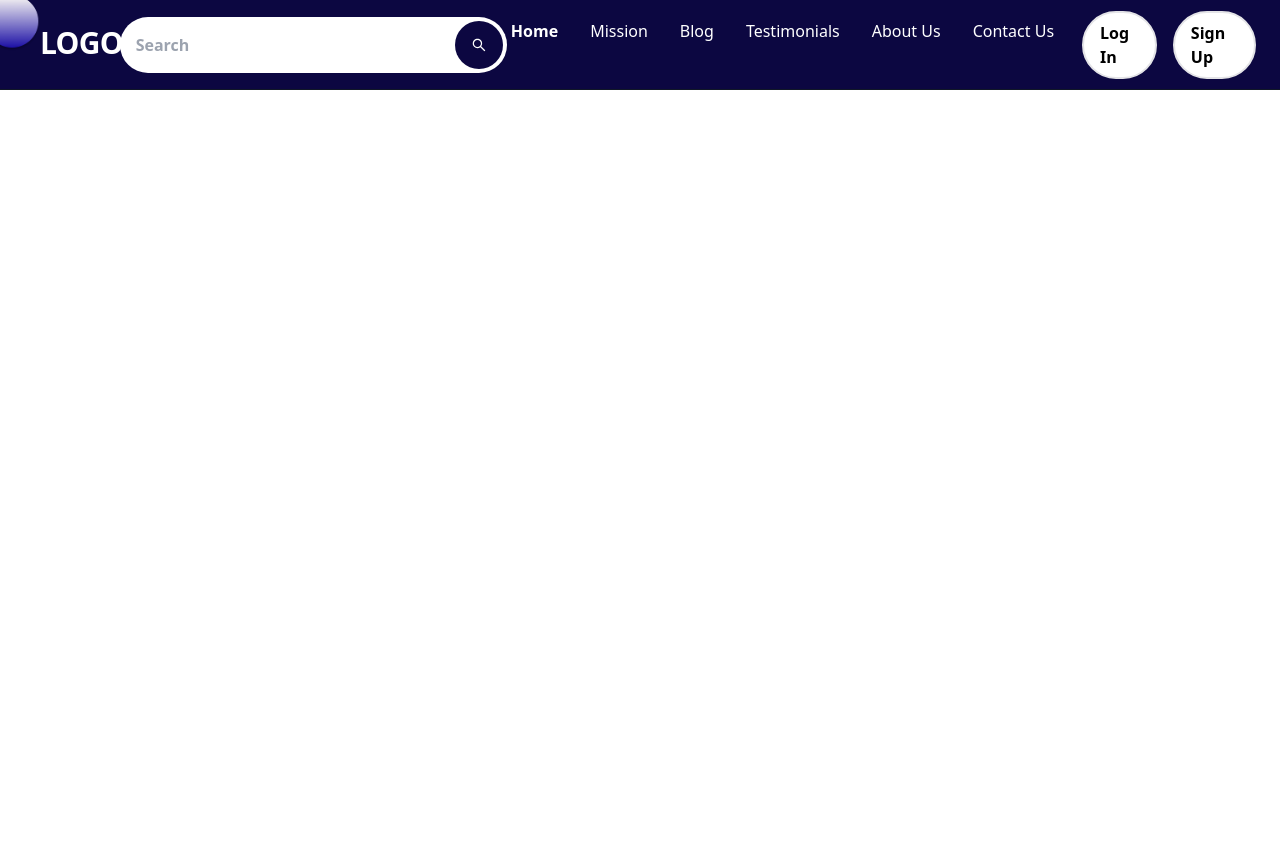
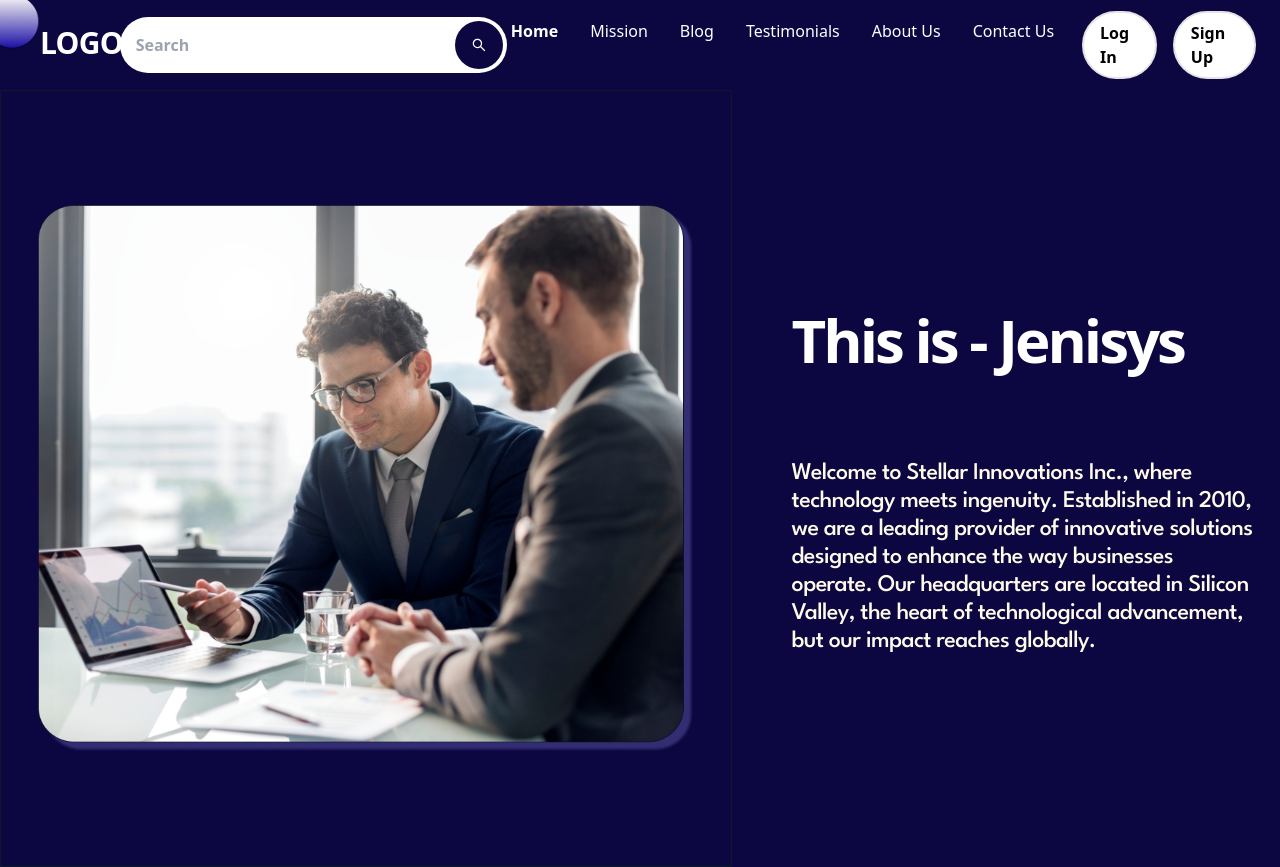
Before and after one commit to Jenisys-in/Jenisys, a React (Vite) app: page / in a window 1280 px wide. Before the commit the page ends 800 px from the top, so only its background shows below. Built offline with nearby package versions, Linux system fonts and the light colour scheme; the HTML template or start-up script is replaced by a standard one; a web font is replaced by a local one.

Commit message:
started homepage

```diff
--- a/package.json
+++ b/package.json
@@ -15,7 +15,8 @@
     "react": "^18.3.1",
     "react-dom": "^18.3.1",
     "react-icons": "^5.2.1",
-    "react-router-dom": "^6.24.0"
+    "react-router-dom": "^6.24.0",
+    "styled-components": "^6.1.11"
   },
   "devDependencies": {
     "@types/react": "^18.3.3",
--- a/src/App.jsx
+++ b/src/App.jsx
@@ -1,14 +1,20 @@
 import "./App.css";
 import React from "react";
 import Navbar from "./components/navbar.jsx";
+import Home from "./components/Homepage.jsx";
 import ScrollToTop from "./ScrolltoTop.js";
 import { BrowserRouter as Router, Routes, Route } from "react-router-dom";
 
 function App() {
   return (
     <Router>
+      <ScrollToTop />
       <Navbar />
-      <ScrollToTop />
+
+      <Routes>
+        <Route path="/" element={<Home />} />
+      </Routes>
+
     </Router>
   );
 }
--- /dev/null
+++ b/src/components/Homepage.jsx
@@ -0,0 +1,51 @@
+import React, { useState } from "react";
+import styled from "styled-components";
+import { Link } from "react-router-dom";
+import "../App.css";
+
+const StyledText = styled.h1`
+    font-family: "League Spartan";
+    color: #FFFBEB
+    font-size: auto;
+`;
+
+function Home() {
+    return(
+
+        <div>
+        <div className="flex gap-5 max-md:flex-col max-md:gap-0 bg-[#0c0741]">
+          <div className="flex flex-col w-[59%] max-md:ml-0 max-md:w-full border-[#0c0741]">
+            <img
+              loading="lazy"
+              src="/img/Rectangle 2.png"
+              className=" w-[888px] h-[777px] px-[37px] py-[114px] border border-solid shadow-sm aspect-[1.14] border-slate-900 max-md:mt-10 max-md:max-w-full"
+            />
+          </div>
+          <div className="flex flex-col ml-5 w-[41%] max-md:ml-0 max-md:w-full">
+            <div className="flex flex-col self-stretch px-5 my-auto max-md:mt-10 max-md:max-w-full">
+              <div className="text-6xl font-bold tracking-tighter text-white bg-clip-text leading-[76.8px] max-md:max-w-full max-md:text-4xl">
+
+                <span className="">This is - </span>
+                <span className="">Jenisys </span>
+
+              </div>
+              <StyledText>
+              <div className="mt-20 text-2xl font-medium tracking-tight leading-7 text-amber-50 w-[461px] max-md:mt-10 max-md:max-w-full">
+                Welcome to Stellar Innovations Inc., where technology meets
+                ingenuity. Established in 2010, we are a leading provider of
+                innovative solutions designed to enhance the way businesses
+                operate. Our headquarters are located in Silicon Valley, the heart
+                of technological advancement, but our impact reaches globally.
+              </div>
+              </StyledText>
+            </div>
+          </div>
+        </div>
+      </div>
+
+    );
+
+
+
+}
+export default Home;
--- a/src/components/navbar.jsx
+++ b/src/components/navbar.jsx
@@ -52,7 +52,7 @@ function Navbar() {
   ];
 
   return (
-    <header className="flex items-center justify-between bg-[#0c0741] text-white p-6 w-full h-[90px] border-b border-solid border-gray-900">
+    <header className="flex items-center justify-between bg-[#0c0741] text-white p-6 w-full h-[90px] border-b border-solid border-[#0c0741]">
       <div className="-mt-[34px] flex items-center">
         <img
           src="/img/ellipse.jpeg"
```
Also changed, not shown: img/Rectangle 2.png (added), 1 other file (tests, documents, lock files or other folders).
